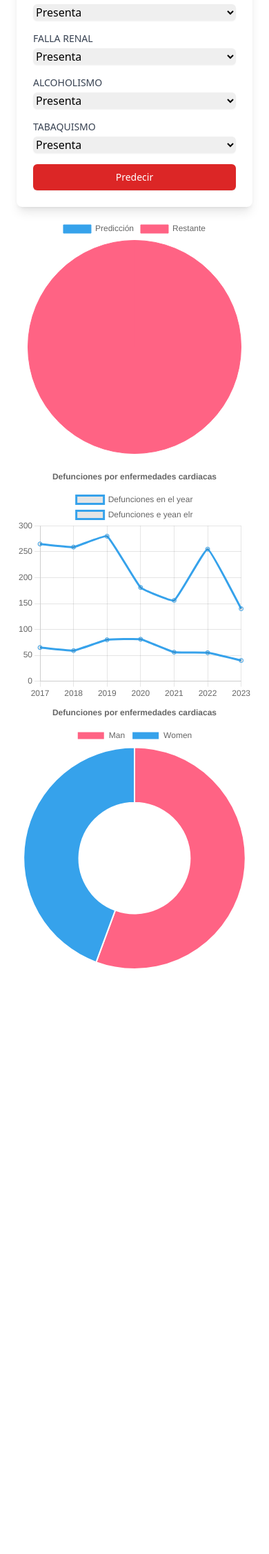
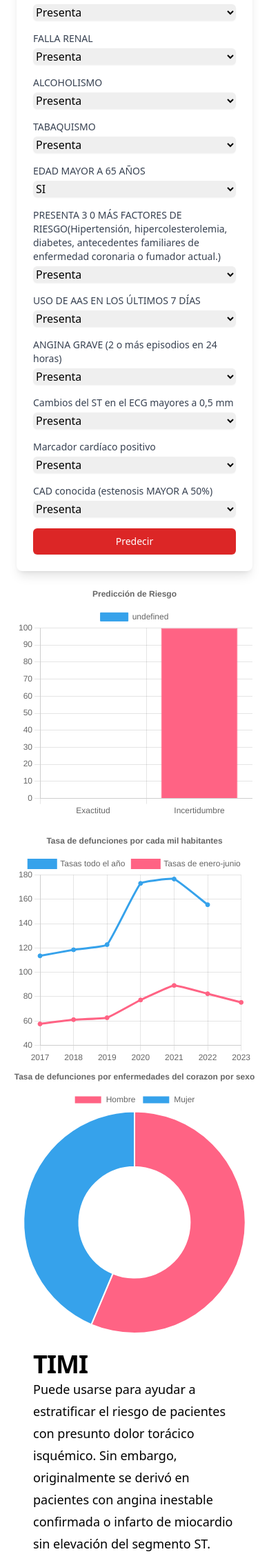
Before and after one commit to HidenLacan/ML_Consume_heart_model, a Django app: template api_consume_app/templates/test.html in a window 390 px wide. Shown: the part 1182-3435 px from the top of the page at 69% size. Before the commit the page ends 2586 px from the top, so only its background shows below. Run offline with Django 5.2, Linux system fonts and the light colour scheme; the template is opened without the code that fills it: most values are stand-ins (such as "Sample title", 1, 10 or a date in 2020); some libraries are stand-ins or nearby versions.

Commit message:
inegrate new elements 2

```diff
--- a/api_consume_app/templates/base.html
+++ b/api_consume_app/templates/base.html
@@ -16,11 +16,12 @@
 
   <script>
     var ctx = document.getElementById('myChart').getContext('2d');
-    var prediction = {{ resultado }};
+    var resultado = {{ resultado }};
+    var prediction =  Math.ceil(resultado)
     var myChart = new Chart(ctx, {
-        type: 'pie', // Cambiamos 'doughnut' por 'pie'
+        type: 'bar', // Cambiamos 'doughnut' por 'pie'
         data: {
-            labels: ['Predicción', 'Restante'],
+            labels: ['Exactitud', 'Incertidumbre'],
             datasets: [{
                 data: [prediction, 100 - prediction],
                 backgroundColor: [
@@ -38,13 +39,13 @@
             responsive: true,
             maintainAspectRatio:true,
             aspectRatio:1,
-            legend: {
-                position: 'top',
-            },
-            title: {
+            plugins:{
+                title:{
                 display: true,
-                text: 'Predicción en Porcentaje'
-            },
+                text: 'Predicción de Riesgo'
+              }
+            }
+            ,
             animation: {
                 animateScale: true,
                 animateRotate: true
@@ -60,16 +61,18 @@
             labels: ['2017','2018','2019','2020','2021','2022','2023'],
             datasets: [{
 
-                label:'Defunciones en el year',
-                data: [65,59,80,81,56,55,40],
+                label:'Tasas todo el año',
+                data: [113.5,118.5,122.7,173.0,176.6,155.5],
                 borderColor:'rgba(54, 162, 235, 1)',
+                backgroundColor:'rgba(54, 162, 235, 1)',
                 tension: 0.1
             },
             {
 
-                label:'Defunciones e yean elr',
-                data: [265,259,280,181,156,255,140],
-                borderColor:'rgba(54, 162, 235, 1)',
+                label:'Tasas de enero-junio',
+                data: [57.6,61.1,62.7,77.3,89.2,82.4,75.3],
+                borderColor:'rgba(255, 99, 132, 1)',
+                backgroundColor:'rgba(255, 99, 132, 1)',
                 tension: 0.1
             },
 
@@ -87,7 +90,7 @@
             plugins:{
                 title:{
                 display: true,
-                text: 'Defunciones por enfermedades cardiacas'
+                text: 'Tasa de defunciones por cada mil habitantes'
               }
             }
             ,
@@ -105,11 +108,10 @@
     var myChart = new Chart(ctx, {
         type: 'doughnut', // Cambiamos 'doughnut' por 'pie'
         data: {
-            labels: ['Man','Women'],
+            labels: ['Hombre','Mujer'],
             datasets: [{
-
-                label:'DISTRIBUCIÓN PORCENTUAL DE DEFUNCIONES REGISTRADAS',
-                data: [22319655.6,17806544.3],
+                label:'Defunciones',
+                data: [2722,2107],
                 backgroundColor: ['rgb(255, 99, 132)',
                 'rgb(54, 162, 235)'],
                 tension: 0.1
@@ -128,7 +130,7 @@
             plugins:{
                 title:{
                 display: true,
-                text: 'Defunciones por enfermedades cardiacas'
+                text: 'Tasa de defunciones por enfermedades del corazon por sexo'
               }
             }
             ,
--- a/api_consume_app/templates/test.html
+++ b/api_consume_app/templates/test.html
@@ -3,13 +3,6 @@
 {% block content %}
 
 <div class="relative isolate overflow-hidden  py-24 sm:py-32">
-    {% comment %} <img src="https://images.pexels.com/photos/17485744/pexels-photo-17485744/free-photo-of-abstracto-tecnologia-investigacion-digital.png?auto=compress&cs=tinysrgb&w=1260&h=750&dpr=2" alt="" class=" opacity-75 absolute inset-0 -z-10 h-full w-full object-cover object-right md:object-center">
-    <div class=" bg-gray-700 hidden sm:absolute sm:-top-10 sm:right-1/2 sm:-z-10 sm:mr-10 sm:block sm:transform-gpu sm:blur-3xl" aria-hidden="true">
-      <div class="aspect-[1097/845] w-[68.5625rem] bg-gradient-to-tr from-[#ff4694] to-[#776fff] opacity-20" style="clip-path: polygon(74.1% 44.1%, 100% 61.6%, 97.5% 26.9%, 85.5% 0.1%, 80.7% 2%, 72.5% 32.5%, 60.2% 62.4%, 52.4% 68.1%, 47.5% 58.3%, 45.2% 34.5%, 27.5% 76.7%, 0.1% 64.9%, 17.9% 100%, 27.6% 76.8%, 76.1% 97.7%, 74.1% 44.1%)"></div>
-    </div>
-    <div class="absolute -top-52 left-1/2 -z-10 -translate-x-1/2 transform-gpu blur-3xl sm:top-[-28rem] sm:ml-16 sm:translate-x-0 sm:transform-gpu" aria-hidden="true">
-      <div class="aspect-[1097/845] w-[68.5625rem] bg-gradient-to-tr from-[#ff4694] to-[#776fff] opacity-20" style="clip-path: polygon(74.1% 44.1%, 100% 61.6%, 97.5% 26.9%, 85.5% 0.1%, 80.7% 2%, 72.5% 32.5%, 60.2% 62.4%, 52.4% 68.1%, 47.5% 58.3%, 45.2% 34.5%, 27.5% 76.7%, 0.1% 64.9%, 17.9% 100%, 27.6% 76.8%, 76.1% 97.7%, 74.1% 44.1%)"></div>
-    </div> {% endcomment %}
     <div class="mx-auto max-w-7xl px-6 lg:px-8 grid grid-cols-1 md:grid-cols-2 gap-4">
       <div class="flex-wrap">
         <!--column 1--->
@@ -105,6 +98,60 @@
                      <option value="0">No Presenta</option>
                    </select>
             </div>
+            <div>
+              <label for="EDADMAYOR" class="block text-sm font-medium text-gray-700">EDAD MAYOR A 65 AÑOS</label>
+                 <select id="EDADMAYOR" name="EDADMAYOR" class="mt-1 block w-full rounded-md border-gray-300 shadow-sm focus:border-red-300 focus:ring focus:ring-red-200 focus:ring-opacity-50" required>
+                   <option value="1">SI</option>
+                   <option value="0">NO</option>
+                 </select>
+          </div>
+
+          <div>
+              <label for="FACTORES" class="block text-sm font-medium text-gray-700">PRESENTA 3 0 MÁS FACTORES DE RIESGO(Hipertensión, hipercolesterolemia, diabetes, antecedentes familiares de enfermedad coronaria o fumador actual.)</label>
+                 <select id="FACTORES" name="FACTORES" class="mt-1 block w-full rounded-md border-gray-300 shadow-sm focus:border-red-300 focus:ring focus:ring-red-200 focus:ring-opacity-50" required>
+                   <option value="1">Presenta</option>
+                   <option value="0">No Presenta</option>
+                 </select>
+          </div>
+          <div>
+            <label for="AAS" class="block text-sm font-medium text-gray-700">USO DE AAS EN LOS ÚLTIMOS 7 DÍAS</label>
+               <select id="AAS" name="AAS" class="mt-1 block w-full rounded-md border-gray-300 shadow-sm focus:border-red-300 focus:ring focus:ring-red-200 focus:ring-opacity-50" required>
+                 <option value="1">Presenta</option>
+                 <option value="0">No Presenta</option>
+               </select>
+        </div>
+
+        <div>
+            <label for="ANGINAGRAVE" class="block text-sm font-medium text-gray-700">ANGINA GRAVE (2 o más episodios en 24 horas)</label>
+               <select id="ANGINAGRAVE" name="ANGINAGRAVE" class="mt-1 block w-full rounded-md border-gray-300 shadow-sm focus:border-red-300 focus:ring focus:ring-red-200 focus:ring-opacity-50" required>
+                 <option value="1">Presenta</option>
+                 <option value="0">No Presenta</option>
+               </select>
+        </div>
+        <div>
+          <label for="ST" class="block text-sm font-medium text-gray-700">Cambios del ST en el ECG mayores a 0,5 mm</label>
+             <select id="ST" name="ST" class="mt-1 block w-full rounded-md border-gray-300 shadow-sm focus:border-red-300 focus:ring focus:ring-red-200 focus:ring-opacity-50" required>
+               <option value="1">Presenta</option>
+               <option value="0">No Presenta</option>
+             </select>
+      </div>
+
+      <div>
+          <label for="MARCADORPOSITIVO" class="block text-sm font-medium text-gray-700">Marcador cardíaco positivo</label>
+             <select id="MARCADORPOSITIVO" name="MARCADORPOSITIVO" class="mt-1 block w-full rounded-md border-gray-300 shadow-sm focus:border-red-300 focus:ring focus:ring-red-200 focus:ring-opacity-50" required>
+               <option value="1">Presenta</option>
+               <option value="0">No Presenta</option>
+             </select>
+      </div>
+      <div>
+        <label for="CAD" class="block text-sm font-medium text-gray-700">CAD conocida (estenosis MAYOR A 50%)</label>
+           <select id="CAD" name="CAD" class="mt-1 block w-full rounded-md border-gray-300 shadow-sm focus:border-red-300 focus:ring focus:ring-red-200 focus:ring-opacity-50" required>
+             <option value="1">Presenta</option>
+             <option value="0">No Presenta</option>
+           </select>
+    </div>
+
+
 
             <div class="md:col-span-2">
                 <button type="submit"
@@ -112,8 +159,7 @@
                     Predecir
                 </button>
             </div>
-        </form>
-
+          </form>
        </div>
       </div>
 
@@ -140,6 +186,64 @@
     </div>
 
 
+    <div class="mx-auto max-w-7xl px-6 lg:px-8 grid grid-cols-1 md:grid-cols-2 gap-4">
+      <div class="flex-wrap">
+        <!--column 1--->
+        <div class="w-full p-6">
+          <h2 class="text-4xl font-bold tracking-tight text-black sm:text-6xl">TIMI</h2>
+          <p class=" text-lg leading-8 text-black">Puede usarse para ayudar a estratificar el riesgo de pacientes con presunto dolor torácico isquémico.  Sin embargo, originalmente se derivó en pacientes con angina inestable confirmada o infarto de miocardio sin elevación del segmento ST.</p>
+
+        </div>
+
+        <div class="text-center mb-8 mt-10">
+          <h1 class="text-4xl font-bold text-black">Puntaje de riesgo </h1>
+              <h1 class="text-4xl font-bold text-black">
+                {{ timi_result_valules }}
+
+                {% if timi_result_valules == 0 %}
+                  <h1 class="text-xl font-bold text-black">0 puntos
+                    Riesgo del 5% a los 14 días de: mortalidad por todas las causas, IM nuevo o recurrente, o isquemia recurrente grave que requiera revascularización urgente.</h1>
+                {% elif timi_result_valules == 1 %}
+                  <h1 class="text-xl font-bold text-black">1 punto
+                    Riesgo del 5% a los 14 días de: mortalidad por todas las causas, IM nuevo o recurrente, o isquemia recurrente grave que requiera revascularización urgente.</h1>
+                {% elif timi_result_valules == 2 %}
+                  <h1 class="text-xl font-bold text-black">2 puntos
+                    Riesgo del 8% a los 14 días de: mortalidad por todas las causas, IM nuevo o recurrente, o isquemia recurrente grave que requiera revascularización urgente.</h1>
+                {% elif timi_result_valules == 3 %}
+                  <h1 class="text-xl font-bold text-black">3 puntos
+                    Riesgo del 13% a los 14 días de: mortalidad por todas las causas, IM nuevo o recurrente, o isquemia recurrente grave que requiera revascularización urgente.</h1>
+                {% elif timi_result_valules == 4 %}
+                  <h1 class="text-xl font-bold text-black">4 puntos
+                    Riesgo del 20% a los 14 días de: mortalidad por todas las causas, IM nuevo o recurrente, o isquemia recurrente grave que requiera revascularización urgente.</h1>
+                {% elif timi_result_valules == 5 %}
+                  <h1 class="text-xl font-bold text-black">5 puntos
+                    Riesgo del 26% a los 14 días de: mortalidad por todas las causas, IM nuevo o recurrente, o isquemia recurrente grave que requiera revascularización urgente.</h1>
+                {% elif timi_result_valules == 6 %}
+                  <h1 class="text-xl font-bold text-black">6 puntos
+                    41% de riesgo a los 14 días de: mortalidad por todas las causas, IM nuevo o recurrente, o isquemia recurrente grave que requiera revascularización urgente.</h1>
+                {% else %}
+                  <h1 class="text-xl font-bold text-black">7 puntos
+                    41% de riesgo a los 14 días de: mortalidad por todas las causas, IM nuevo o recurrente, o isquemia recurrente grave que requiera revascularización urgente.</h1>
+                {% endif %}
+
+
+          </h1>
+      </div>
+      </div>
+
+      <div class="grid grid-cols-1 gap-4">
+        <!--column 2-->
+        <div class="w-full px3">
+          <div class="text-center mb-8">
+            <h1 class="text-4xl font-bold text-black ">TIMI Puntaje de Riesgo</h1>
+          </div>
+
+
+       </div>
+      </div>
+    </div>
+
+
 
 
 
```
Also changed, not shown: api_consume_app/views.py (+31 -1 lines).
